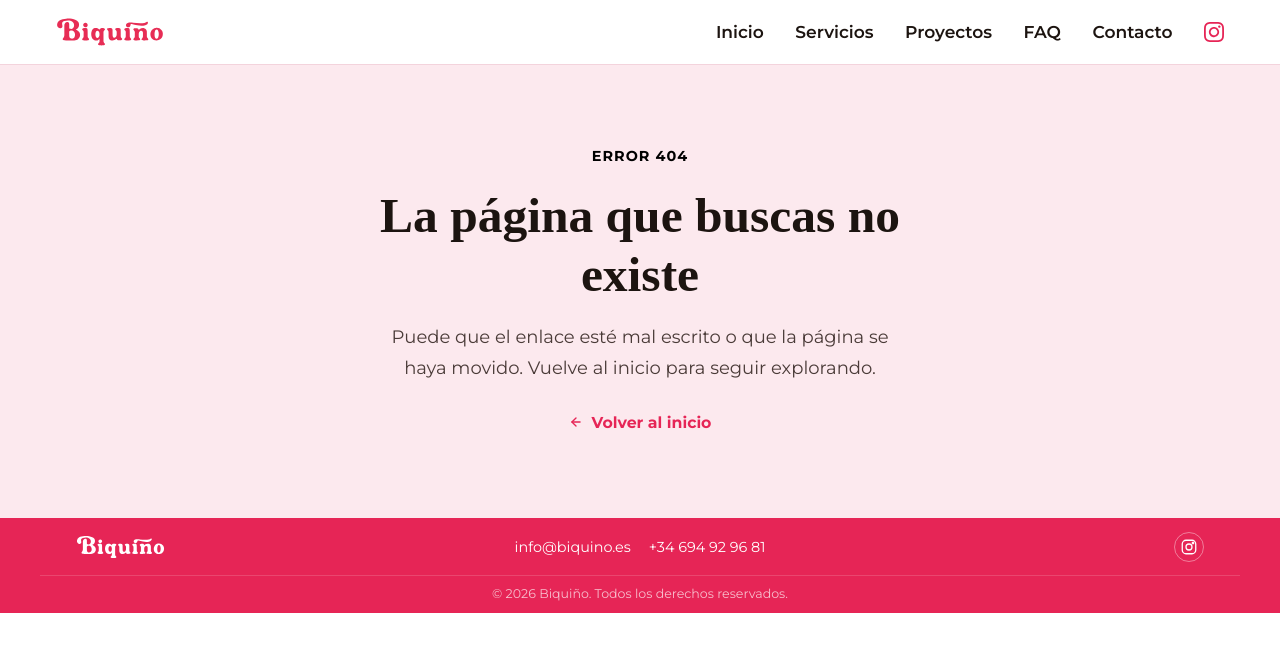
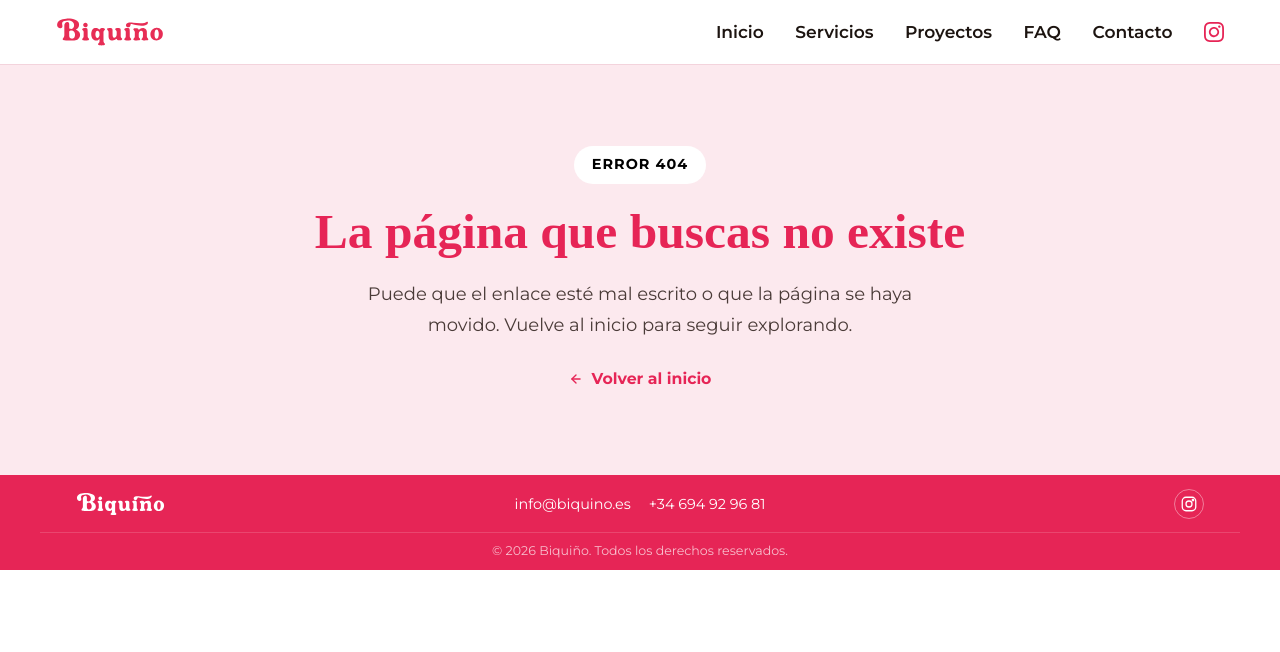
Before and after one commit to AidaG91/biquino-dev, a React (Vite) app: page /404 in a window 1280 px wide. Shown: the top 652 px of the page. Built offline with nearby package versions, Linux system fonts and the light colour scheme; a web font is replaced by a local one.

Commit message:
style: update color and witdh of heros

```diff
--- a/src/pages/ProjectsPage.jsx
+++ b/src/pages/ProjectsPage.jsx
@@ -65,7 +65,7 @@ export default function ProjectsPage() {
         <div className={styles.heroInner}>
           <p className={styles.eyebrow}>Proyectos</p>
           <h1 className={styles.heroTitle}>
-            Trabajos que hemos hecho realidad
+            Trabajos hechos realidad
           </h1>
           <p className={styles.lead}>
             Una muestra de proyectos recientes, de la papelería más pequeña a
--- a/src/pages/ServiciosPage.module.scss
+++ b/src/pages/ServiciosPage.module.scss
@@ -7,6 +7,11 @@
   max-width: 1160px;
   margin: 0 auto;
   padding: v.$space-lg v.$space-lg v.$space-xl;
+}
+
+.heroTitle {
+  max-width: 820px;
+  color: v.$color-primary;
 }
 
 .row {
@@ -46,7 +51,7 @@
     line-height: 1.75;
     color: v.$color-text-secondary;
     margin: 0 0 v.$space-md;
-    max-width: 560px;
+    text-align: justify;
   }
 }
 
@@ -57,7 +62,6 @@
   font-family: v.$font-body;
   font-weight: 700;
   font-size: v.$font-size-sm;
-  color: v.$color-primary;
 
   &:hover {
     color: v.$color-cta-hover;
--- a/src/styles/abstracts/_mixins.scss
+++ b/src/styles/abstracts/_mixins.scss
@@ -35,6 +35,10 @@
   letter-spacing: 0.07em;
   text-transform: uppercase;
   margin: 0 0 $margin-bottom;
+  display: inline-block;
+  background-color: $color-white;
+  padding: 0.45rem 1rem;
+  border-radius: $radius-pill;
 }
 
 @mixin link-arrow {
@@ -86,15 +90,16 @@
 
   .heroTitle {
     font-size: 1.75rem;
-    max-width: 640px;
+    max-width: 820px;
     margin: 0 auto $space-md;
+    color: $color-primary;
   }
 
   .lead {
     font-size: 1rem;
     line-height: 1.7;
     color: $color-text-secondary;
-    max-width: 520px;
+    max-width: 620px;
     margin: 0 auto;
   }
 
```
